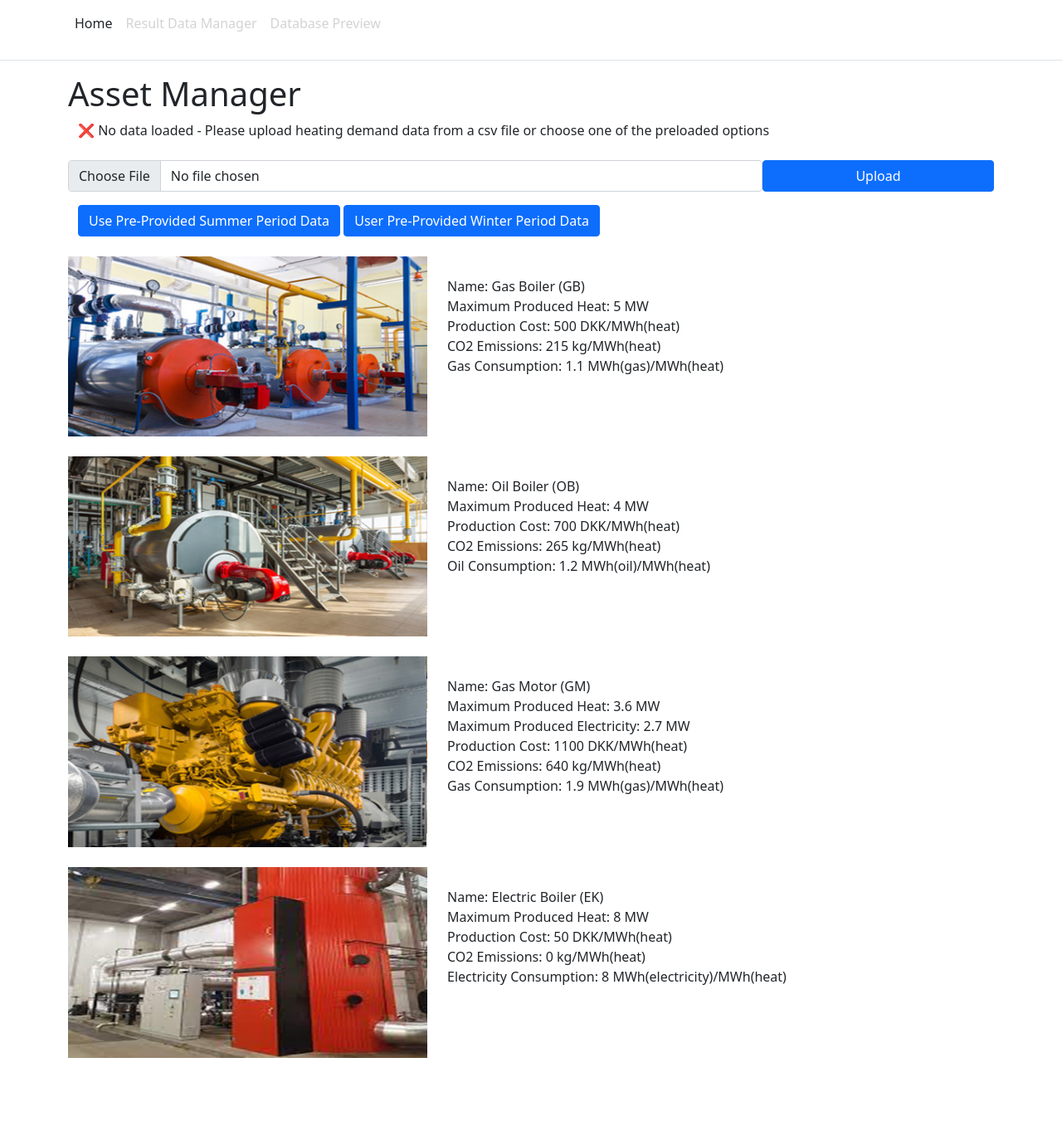
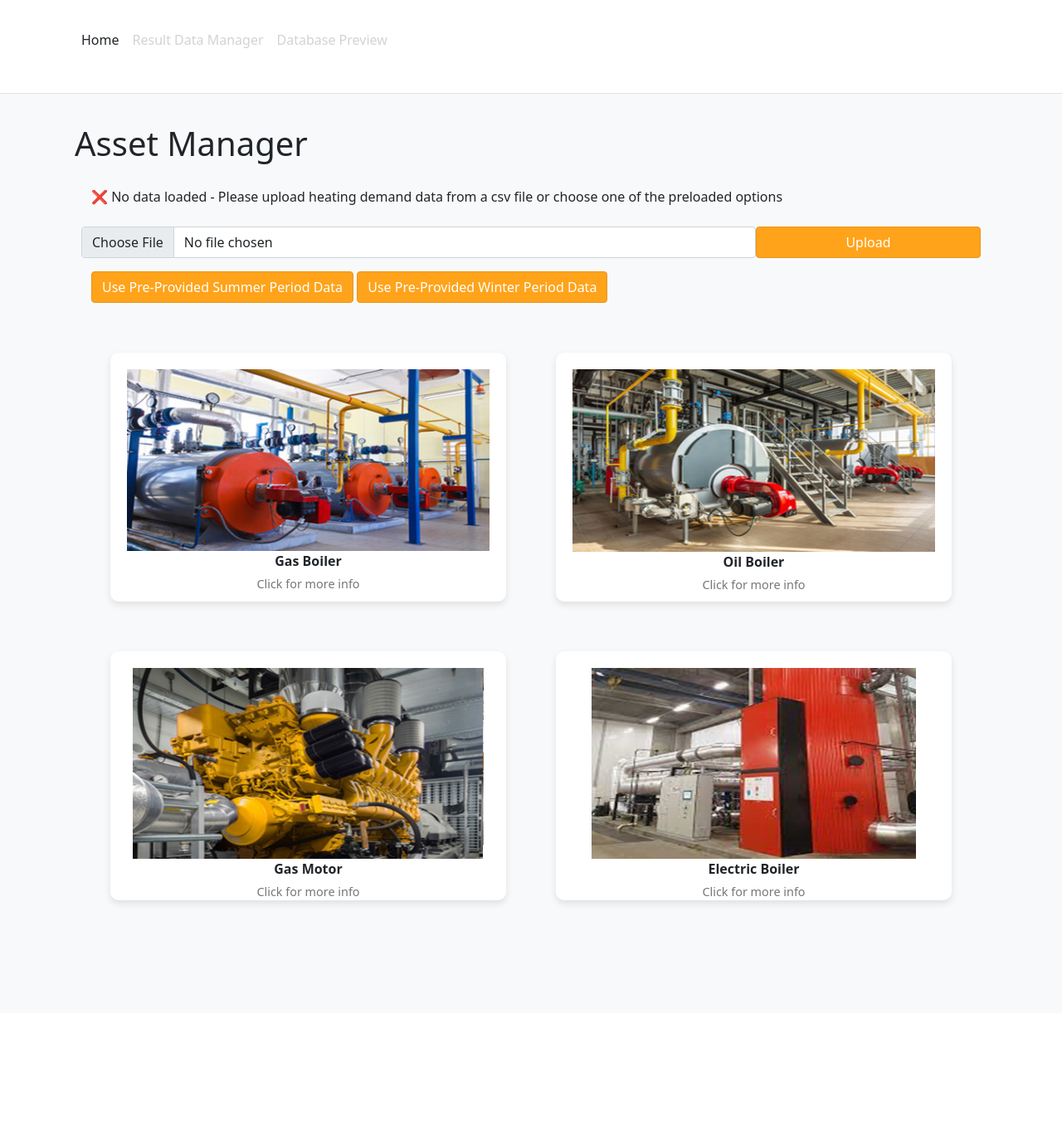
Before and after one commit to Kacper-Grzyb/heat-production-optimization, an ASP.NET Core app: page / in a window 1280 px wide. Shown: the whole page at 83% size. After the commit the page ends 1092 px from the top, so only its background shows below. Run offline with ASP.NET Core 8, Linux system fonts and the light colour scheme; style sheets or scripts are compiled from the project's sources; some libraries are stand-ins or nearby versions.

Commit message:
Change Boilder Grid and Button Colour

```diff
--- a/heat-production-optimization/Pages/Index.cshtml
+++ b/heat-production-optimization/Pages/Index.cshtml
@@ -1,59 +1,77 @@
 @page
 @model IndexModel
 
-<h1>Asset Manager</h1>
+<!DOCTYPE html>
+<html lang="en">
 
-@await Component.InvokeAsync("DataUpload")
+<head>
+    <meta charset="UTF-8">
+    <meta name="viewport" content="width=device-width, initial-scale=1.0">
+    <title>Production Unit Scenario</title>
+    <link rel="stylesheet" href="~/css/styles.css">
+</head>
+<body>
+    <h1>Asset Manager</h1>
 
-<br>
+    @await Component.InvokeAsync("DataUpload")
 
-<div class="row">
-    <img src="~/images/gas_boiler.png" alt="Gas Boiler" class="col" style="max-height: 230px; max-width: 457px"/>
-    <div class="col" style="max-height:230px">
-        <br>Name: @Model.gasBoiler.Name (@Model.gasBoiler.Alias)
-        <br>Maximum Produced Heat: @Model.gasBoiler.MaxHeat MW
-        <br>Production Cost: @Model.gasBoiler.ProductionCostMWh DKK/MWh(heat)
-        <br>CO2 Emissions: @Model.gasBoiler.CO2EmissionMWh kg/MWh(heat)
-        <br>Gas Consumption: @Model.gasBoiler.GasConsumption MWh(gas)/MWh(heat)
+    <div class="container">
+        <div class="unit" onclick="toggleInfo(this)">
+            <img src="~/images/gas_boiler.png" alt="Gas Boiler" />
+            <div class="unit-name">Gas Boiler</div>
+            <div class="unit-hint">Click for more info</div>
+            <div class="unit-info">
+                <p>Name: @Model.gasBoiler.Name (@Model.gasBoiler.Alias)</p>
+                <p>Maximum Produced Heat: @Model.gasBoiler.MaxHeat MW</p>
+                <p>Production Cost: @Model.gasBoiler.ProductionCostMWh DKK/MWh(heat)</p>
+                <p>CO2 Emissions: @Model.gasBoiler.CO2EmissionMWh kg/MWh(heat)</p>
+                <p>Gas Consumption: @Model.gasBoiler.GasConsumption MWh(gas)/MWh(heat)</p>
+            </div>
+        </div>
+        <div class="unit" onclick="toggleInfo(this)">
+            <img src="~/images/oil_boiler.png" alt="Oil Boiler" />
+            <div class="unit-name">Oil Boiler</div>
+            <div class="unit-hint">Click for more info</div>
+            <div class="unit-info">
+                <p>Name: @Model.oilBoiler.Name (@Model.oilBoiler.Alias)</p>
+                <p>Maximum Produced Heat: @Model.oilBoiler.MaxHeat MW</p>
+                <p>Production Cost: @Model.oilBoiler.ProductionCostMWh DKK/MWh(heat)</p>
+                <p>CO2 Emissions: @Model.oilBoiler.CO2EmissionMWh kg/MWh(heat)</p>
+                <p>Oil Consumption: @Model.oilBoiler.OilConsumption MWh(oil)/MWh(heat)</p>
+            </div>
+        </div>
+        <div class="unit" onclick="toggleInfo(this)">
+            <img src="~/images/gas_motor.png" alt="Gas Motor" />
+            <div class="unit-name">Gas Motor</div>
+            <div class="unit-hint">Click for more info</div>
+            <div class="unit-info">
+                <p>Name: @Model.gasMotor.Name (@Model.gasMotor.Alias)</p>
+                <p>Maximum Produced Heat: @Model.gasMotor.MaxHeat MW</p>
+                <p>Maximum Produced Electricity: @Model.gasMotor.MaxElectricity MW</p>
+                <p>Production Cost: @Model.gasMotor.ProductionCostMWh DKK/MWh(heat)</p>
+                <p>CO2 Emissions: @Model.gasMotor.CO2EmissionMWh kg/MWh(heat)</p>
+                <p>Gas Consumption: @Model.gasMotor.GasConsumption MWh(gas)/MWh(heat)</p>
+            </div>
+        </div>
+        <div class="unit" onclick="toggleInfo(this)">
+            <img src="~/images/electric_boiler.png" alt="Electric Boiler" />
+            <div class="unit-name">Electric Boiler</div>
+            <div class="unit-hint">Click for more info</div>
+            <div class="unit-info">
+                <p>Name: @Model.electricBoiler.Name (@Model.electricBoiler.Alias)</p>
+                <p>Maximum Produced Heat: @Model.electricBoiler.MaxHeat MW</p>
+                <p>Production Cost: @Model.electricBoiler.ProductionCostMWh DKK/MWh(heat)</p>
+                <p>CO2 Emissions: @Model.electricBoiler.CO2EmissionMWh kg/MWh(heat)</p>
+                <p>Electricity Consumption: @Math.Abs(Model.electricBoiler.MaxElectricity) MWh(electricity)/MWh(heat)</p>
+            </div>
+        </div>
     </div>
-</div>
 
-<br>
+    <script>
+        function toggleInfo(element) {
+            element.classList.toggle('active');
+        }
+    </script>
+</body>
 
-<div class="row">
-    <img src="~/images/oil_boiler.png" alt="Oil Boiler" class="col" style="max-height: 230px; max-width: 457px" />
-    <div class="col" style="max-height: 230px;">
-        <br>Name: @Model.oilBoiler.Name (@Model.oilBoiler.Alias)
-        <br>Maximum Produced Heat: @Model.oilBoiler.MaxHeat MW
-        <br>Production Cost: @Model.oilBoiler.ProductionCostMWh DKK/MWh(heat)
-        <br>CO2 Emissions: @Model.oilBoiler.CO2EmissionMWh kg/MWh(heat)
-        <br>Oil Consumption: @Model.oilBoiler.OilConsumption MWh(oil)/MWh(heat)
-    </div>
-</div>
-
-<br>
-
-<div class="row">
-    <img src="~/images/gas_motor.png" alt="Gas Motor" class="col" style="max-height: 230px; max-width: 457px" />
-    <div class="col" style="max-height: 230px;">
-        <br>Name: @Model.gasMotor.Name (@Model.gasMotor.Alias)
-        <br>Maximum Produced Heat: @Model.gasMotor.MaxHeat MW
-        <br>Maximum Produced Electricity: @Model.gasMotor.MaxElectricity MW
-        <br>Production Cost: @Model.gasMotor.ProductionCostMWh DKK/MWh(heat)
-        <br>CO2 Emissions: @Model.gasMotor.CO2EmissionMWh kg/MWh(heat)
-        <br>Gas Consumption: @Model.gasMotor.GasConsumption MWh(gas)/MWh(heat)
-    </div>
-</div>
-
-<br>
-
-<div class="row">
-    <img src="~/images/electric_boiler.png" alt="Electric Boiler" class="col" style="max-height: 230px; max-width: 457px" />
-    <div class="col" style="max-height: 230px;">
-        <br>Name: @Model.electricBoiler.Name (@Model.electricBoiler.Alias)
-        <br>Maximum Produced Heat: @Model.electricBoiler.MaxHeat MW
-        <br>Production Cost: @Model.electricBoiler.ProductionCostMWh DKK/MWh(heat)
-        <br>CO2 Emissions: @Model.electricBoiler.CO2EmissionMWh kg/MWh(heat)
-        <br>Electricity Consumption: @Math.Abs(Model.electricBoiler.MaxElectricity) MWh(electricity)/MWh(heat)
-    </div>
-</div>
+</html>
--- a/heat-production-optimization/Pages/Shared/Components/DataUpload/Default.cshtml
+++ b/heat-production-optimization/Pages/Shared/Components/DataUpload/Default.cshtml
@@ -3,6 +3,9 @@
 @* TODO add an button that will create a popup window with the required format of the csv file *@
 <form method="post" enctype="multipart/form-data">
 	<div class="container">
+
+
+		<div class="row">
 			@if (Model.IsDataLoaded())
 			{
 				<label class="form-label">✅ Loaded data file - @Model.loadedDataPath</label>
@@ -12,22 +15,20 @@
 				<label class="form-label">❌ No data loaded - Please upload heating demand data from a csv file or choose one of the preloaded options</label>
 			}
 
-
 			@if(Model.errorMessage != null)
 			{
 				<p>@Model.errorMessage</p>
 			}
-
-		<div class="row">
 			<input type="file" name="uploadedFile" class="form-control col" accept=".csv, .vnd.ms-excel, .xlsx" />
 			<button type="submit" class="btn btn-primary col-3" name="buttonAction" value="uploadData">Upload</button>
-		</div>
-
 			<div class="d-flex justify-content-start">
 			<div class="mt-3">
 				<button type="submit" class="btn btn-primary" name="buttonAction" value="loadDataSummer">Use Pre-Provided Summer Period Data</button>
-				<button type="submit" class="btn btn-primary" name="buttonAction" value="loadDataWinter">User Pre-Provided Winter Period Data</button>
+				<button type="submit" class="btn btn-primary" name="buttonAction" value="loadDataWinter">Use Pre-Provided Winter Period Data</button>
 			</div>
 		</div>
 		</div>
+
+
+	</div>
 </form>
--- a/heat-production-optimization/Pages/Shared/_Layout.cshtml
+++ b/heat-production-optimization/Pages/Shared/_Layout.cshtml
@@ -6,7 +6,8 @@
     <title>@ViewData["Title"] - heat_production_optimization</title>
     <link rel="stylesheet" href="~/lib/bootstrap/dist/css/bootstrap.min.css" />
     <link rel="stylesheet" href="~/css/site.css" asp-append-version="true" />
-    <link rel="stylesheet" href="~/heat_production_optimization.styles.css" asp-append-version="true" />
+    <link rel="stylesheet" href="~/css/heat_production_optimization.styles.css" asp-append-version="true" />
+
 </head>
 <body>
     <header>
--- a/heat-production-optimization/Pages/Shared/_Layout.cshtml.css
+++ b/heat-production-optimization/Pages/Shared/_Layout.cshtml.css
@@ -13,7 +13,7 @@ a {
 
 .btn-primary {
   color: #fff;
-  background-color: #1b6ec2;
+  background-color: #ffa31a;
   border-color: #1861ac;
 }
 
--- a/heat-production-optimization/wwwroot/css/site.css
+++ b/heat-production-optimization/wwwroot/css/site.css
@@ -9,7 +9,7 @@ html {
 }
 
 .btn:focus, .btn:active:focus, .btn-link.nav-link:focus, .form-control:focus, .form-check-input:focus {
-  box-shadow: 0 0 0 0.1rem white, 0 0 0 0.25rem #258cfb;
+  box-shadow: 0 0 0 0.1rem black, 0 0 0 0.25rem #ffa31a;
 }
 
 html {
@@ -19,4 +19,81 @@ html {
 
 body {
   margin-bottom: 60px;
+  background-color: #f8f9fa;
 }
+
+.container {
+  display: flex;
+  flex-wrap: wrap;
+  justify-content: center;
+  gap: 20px;
+  padding: 20px;
+}
+
+.unit {
+  flex: 0 1 45%;
+  text-align: center;
+  padding: 20px;
+  border-radius: 10px;
+  box-shadow: 0 4px 8px rgba(0, 0, 0, 0.1);
+  background-color: #fff;
+  margin: 20px;
+  cursor: pointer;
+  transition: transform 0.2s, max-height 0.2s ease-out;
+  overflow: hidden;
+  max-height: 300px; /* Initial max-height */
+}
+
+.unit.active {
+  max-height: 800px; /* Adjust based on content length */
+}
+
+.unit img {
+  max-height: 230px;
+  max-width: 100%;
+}
+
+.unit-name {
+  font-weight: bold;
+}
+
+.unit-hint {
+  color: #777;
+  font-size: 0.9rem;
+  margin-top: 5px;
+}
+
+.unit-info {
+  display: none;
+  margin-top: 10px;
+  text-align: left;
+}
+
+.unit.active .unit-info {
+  display: block;
+}
+
+.btn-primary {
+  color: #fff;
+  background-color: #ffa31a;
+  border-color: #e8961b;
+}
+
+.message {
+  padding: 15px;
+  margin: 20px 0;
+  border: 1px solid transparent;
+  border-radius: 4px;
+}
+
+.message.success {
+  color: #155724;
+  background-color: #d4edda;
+  border-color: #c3e6cb;
+}
+
+.message.error {
+  color: #721c24;
+  background-color: #f8d7da;
+  border-color: #f5c6cb;
+}
```
Also changed, not shown: heat-production-optimization/wwwroot/lib/bootstrap/dist/css/bootstrap-reboot.css. Lines whose indentation alone changed are shown as unchanged.
